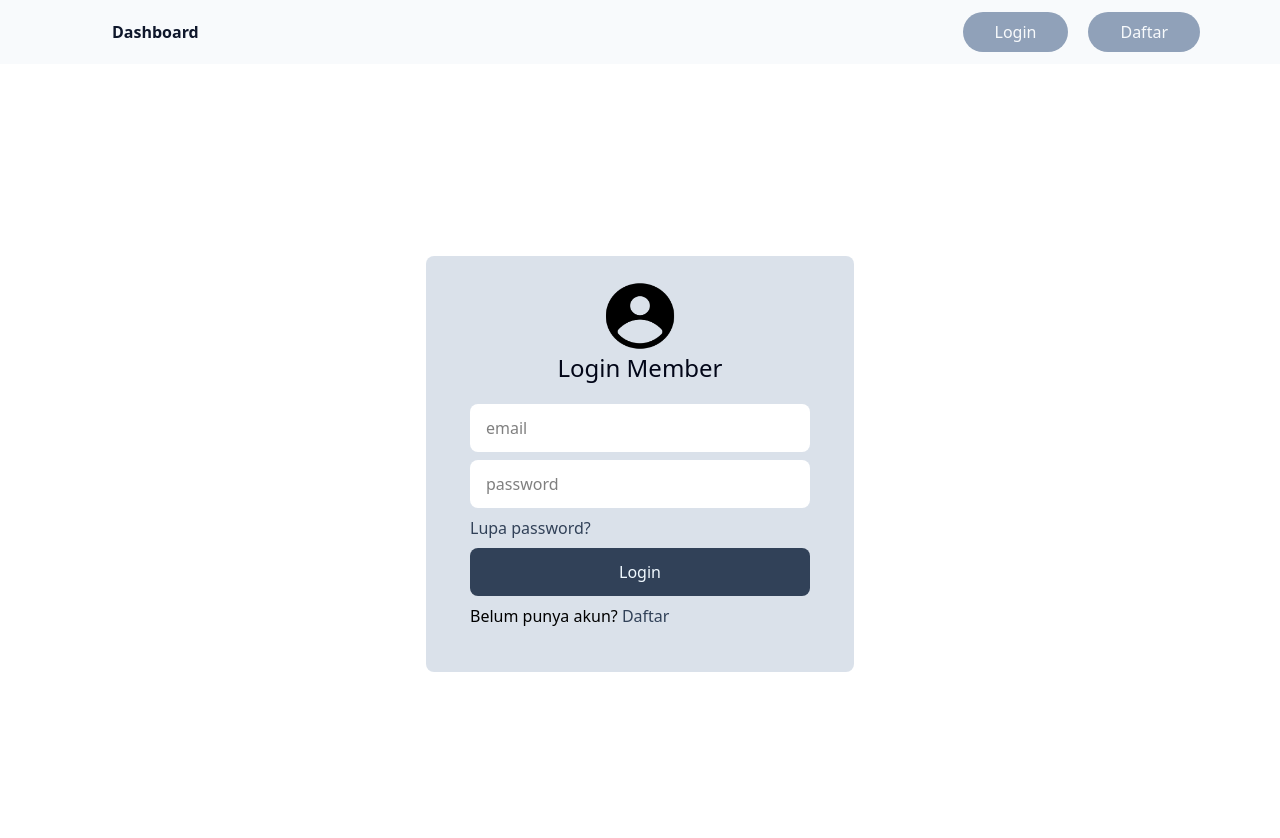
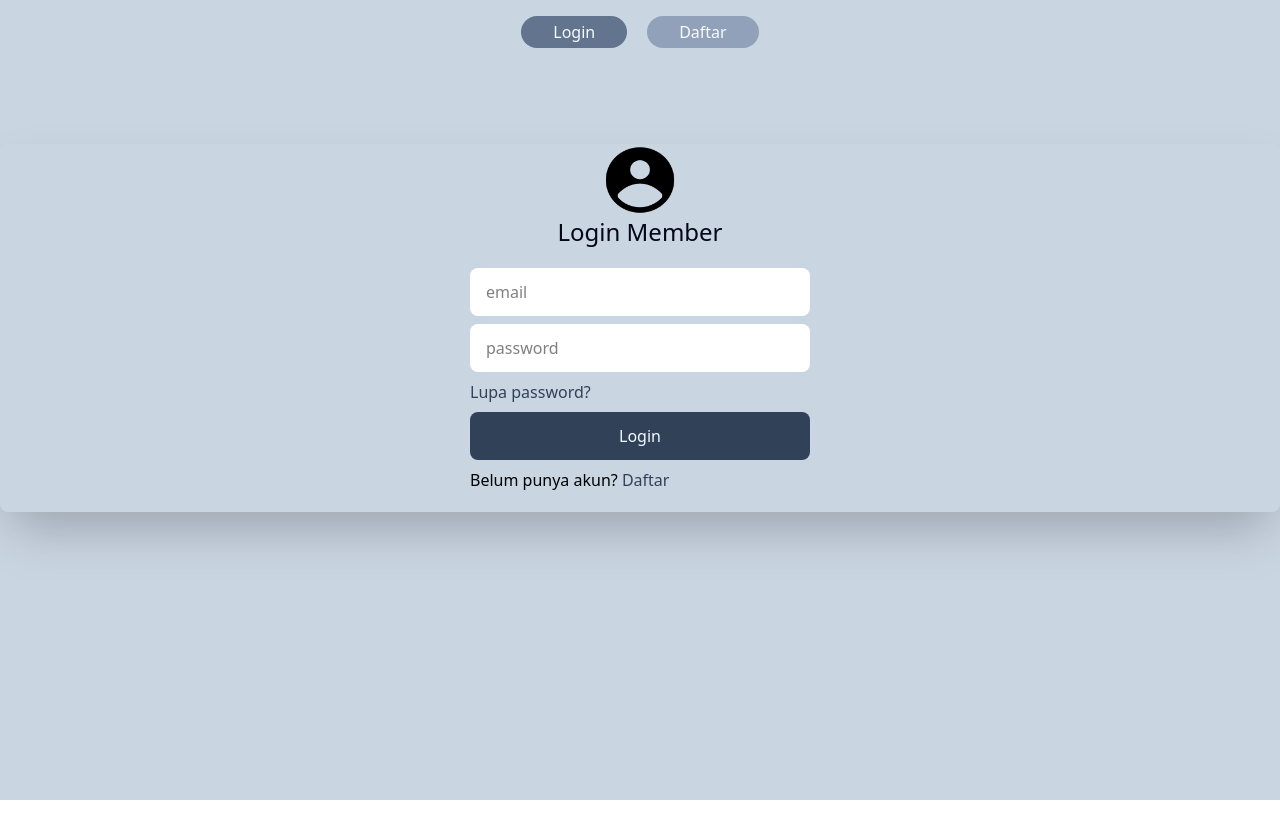
Before and after one commit to Ikwancfx7/miniproject2_react, a React (Vite) app: page /login in a window 1280 px wide. Shown: the top 838 px of the page. After the commit the page ends 800 px from the top, so only its background shows below. Built offline with nearby package versions, Linux system fonts and the light colour scheme.

Commit message:
"update styling"

```diff
--- a/components/LoginForm.jsx
+++ b/components/LoginForm.jsx
@@ -40,14 +40,14 @@ function LoginForm () {
     }
     return (
         <>
-            <div className='flex justify-center items-center w-full h-screen'>
-                <div className='flex flex-col justify-center items-center bg-slate-300/70 p-6 rounded-lg backdrop-blur-md'>
+            <div >
+                <div className='container mx-auto flex flex-col justify-center items-center rounded-lg shadow-2xl bg-slate-300 backdrop-blur-md mt-20'>
                     <img
                         src={IconPerson}
-                        className='h-18 aspect-square'/>
-                    <p className='text-2xl text-slate-950'>Login Member</p>
+                        className='h-14 md:h-18 aspect-square'/>
+                    <p className='text-xl md:text-2xl text-slate-950'>Login Member</p>
                     <form onSubmit={handleLogin} action="" className='flex flex-col gap-2 p-5'>
-                        <div className='flex flex-row h-12'>
+                        <div className='flex flex-row h-10 md:h-12'>
                             <input
                                 type="text"
                                 placeholder="email"
@@ -55,9 +55,9 @@ function LoginForm () {
                                 onChange={(e) => setEmail(e.target.value)}
                                 className='rounded-lg px-4 bg-white w-85'/>
                         </div>
-                        <div className='flex flex-row h-12'>
+                        <div className='flex flex-row h-10 md:h-12'>
                             <input
-                                type="text"
+                                type="password"
                                 placeholder="password"
                                 value={password}
                                 onChange={(e) => setPassword(e.target.value)}
@@ -69,10 +69,9 @@ function LoginForm () {
                                 href="#"
                             >Lupa password?</a>
                         </div>
-                        <div className='flex flex-row h-12'>
+                        <div className='flex flex-row h-10 md:h-12'>
                             <button
                                 type="submit"
-                                placeholder="password"
                                 className='rounded-lg bg-slate-700 w-85 hover:bg-slate-800 hover:cursor-pointer text-sky-50'
                             >Login</button>
                         </div>
--- a/components/Navbar.jsx
+++ b/components/Navbar.jsx
@@ -1,17 +1,22 @@
-import React, {useState} from "react";
+import React from "react";
 import { Link } from "react-router-dom";
 
-function Navbar () {
-    const [currentPage, setPage] = useState("Home");
+function Navbar ({currentPage}) {
 
-    return (
+
+    const token = localStorage.getItem('token');
+    const handleLogout = () => {
+        localStorage.removeItem('token');
+    }
+
+    if(token){
+        return(
             <>
-        <header className="flex flex-row justify-between px-20 bg-slate-50">
-           <div className="flex flex-row gap-5 py-3">
+                <header className="flex flex-row items-center justify-between px-5 lg:px-10 bg-slate-100 text-lg lg:text-2xl">
+                    <div className="flex flex-row">
                         <Link
                             to={'/'}
-                    onClick={()=>setPage('Home')}
-                    className={`px-8 py-2 rounded-4xl text-slate-900 hover:cursor-pointer
+                            className={`px-3 py-2 rounded-xl text-slate-900 hover:cursor-pointer
                                 ${currentPage === 'Home' ? "font-bold": "font-normal"}`
                             }
                         >
@@ -21,27 +26,37 @@ function Navbar () {
                     <div className="flex flex-row gap-5 py-3">
                         <Link
                             to={'/login'}
-                    className={` px-8 py-2 rounded-4xl text-slate-50 hover:cursor-pointer hover:bg-slate-500
+                            onClick={handleLogout}
+                            className={` px-8 py-2 hover:cursor-pointer
+                                ${currentPage === 'login' ? "text-red-900": "text-red-900 hover:text-red-400"}`
+                            }>
+                            <p>Log Out</p>
+                        </Link>
+                    </div>
+                </header>
+            </>
+        )
+    }
+
+    return (
+        <>
+        <header className="flex flex-row justify-center px-20">
+            <div className="flex flex-row gap-5 py-4">
+                <Link
+                    to={'/login'}
+                    className={` px-8 py-1 rounded-4xl text-slate-50 hover:cursor-pointer
                         ${currentPage === 'login' ? "bg-slate-500": "bg-slate-400 hover:bg-slate-500"}`
                     }>
                     <p>Login</p>
                 </Link>
                 <Link
                     to={'/daftar'}
-                    onClick={()=>setPage('daftar')}
-                    className={`bg-slate-400 px-8 py-2 rounded-4xl text-slate-50 hover:cursor-pointer hover:bg-slate-500
+                    className={`px-8 py-1 rounded-4xl text-slate-50 hover:cursor-pointer
                         ${currentPage === 'daftar' ? "bg-slate-500" : "bg-slate-400 hover:bg-slate-500"}`
                     }>
                     <p>Daftar</p>
                 </Link>
-
             </div>
-
-
-
-
-
-
         </header>
         </>
     );
--- a/components/ProtectedRouted.jsx
+++ b/components/ProtectedRouted.jsx
@@ -7,6 +7,7 @@ function ProtectedRouted({ children }) {
     if(!token) {
         return <Navigate to="/login" />
     }
+
     return <>{children || <Outlet />} </>;
 }
 
--- a/components/RegisterForm.jsx
+++ b/components/RegisterForm.jsx
@@ -45,8 +45,8 @@ function RegisterForm () {
 
     return (
         <>
-            <div className='flex justify-center items-center w-full h-screen'>
-                <div className='flex flex-col justify-center items-center bg-slate-300/70 p-6 rounded-lg backdrop-blur-md'>
+            <div>
+                <div className='flex flex-col justify-center items-center bg-slate-300/70 p-6 rounded-lg backdrop-blur-md sahdow-2xl mt-20'>
                     <p className='text-2xl text-slate-950'>Registration Form</p>
                     <form onSubmit={handleSubmit} action="" className='flex flex-col gap-2 p-5'>
                         <div className='flex flex-row h-12'>
--- a/pages/Dashboard.jsx
+++ b/pages/Dashboard.jsx
@@ -1,9 +1,9 @@
 import Navbar from "../components/Navbar";
 
-function Dashboard () {
+function Dashboard ({currentPage, setCurrentPage}) {
     return (
         <>
-            <Navbar/>
+            <Navbar currentPage={currentPage} setCurrentPage={setCurrentPage('Home')}/>
             <h1>Home</h1>
         </>
     )
--- a/pages/LoginPages.jsx
+++ b/pages/LoginPages.jsx
@@ -1,12 +1,13 @@
 import Navbar from "../components/Navbar";
 import LoginForm from "../components/loginForm";
 
-function LoginPages () {
-
+function LoginPages ({currentPage, setCurrentPage}) {
     return (
         <>
-            <Navbar/>
+        <div className='w-full h-screen bg-slate-300'>
+            <Navbar currentPage={currentPage} setCurrentPage={setCurrentPage('login')}/>
             <LoginForm/>
+        </div>
         </>
     );
 };
--- a/pages/ResgisterPages.jsx
+++ b/pages/ResgisterPages.jsx
@@ -1,10 +1,10 @@
 import RegisterForm from "../components/RegisterForm";
 import Navbar from "../components/Navbar";
 
-function RegisterPages() {
+function RegisterPages({currentPage, setCurrentPage}) {
     return (
-        <div>
-            <Navbar/>
+        <div className='w-full h-screen bg-slate-300'>
+            <Navbar currentPage={currentPage} setCurrentPage={setCurrentPage('daftar')}/>
             <RegisterForm/>
         </div>
         )
--- a/src/App.jsx
+++ b/src/App.jsx
@@ -1,4 +1,4 @@
-// import { useState } from 'react'
+import React, { useState } from 'react'
 import LoginPages from '../pages/LoginPages'
 import Dashboard from '../pages/Dashboard'
 import { BrowserRouter, Routes, Route } from 'react-router-dom'
@@ -6,13 +6,14 @@ import RegisterPages from '../pages/ResgisterPages'
 import ProtectedRouted from '../components/ProtectedRouted'
 
 function App() {
+  const [currentPage, setCurrentPage] = useState('login');
 
   return (
     <BrowserRouter>
-      <Routes>
-        <Route path='/' element={<ProtectedRouted><Dashboard/></ProtectedRouted>}/>
-        <Route path='/login' element={<LoginPages/>}/>
-        <Route path='/daftar' element={<RegisterPages/>}/>
+      <Routes >
+        <Route path='/' element={<ProtectedRouted><Dashboard currentPage={currentPage} setCurrentPage={setCurrentPage}/></ProtectedRouted>}/>
+        <Route path='/login' element={<LoginPages currentPage={currentPage} setCurrentPage={setCurrentPage}/>}/>
+        <Route path='/daftar' element={<RegisterPages currentPage={currentPage} setCurrentPage={setCurrentPage}/>}/>
       </Routes>
     </BrowserRouter>
   )
```
Lines whose indentation alone changed are shown as unchanged.
